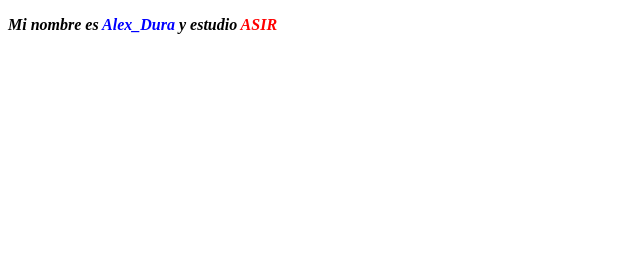
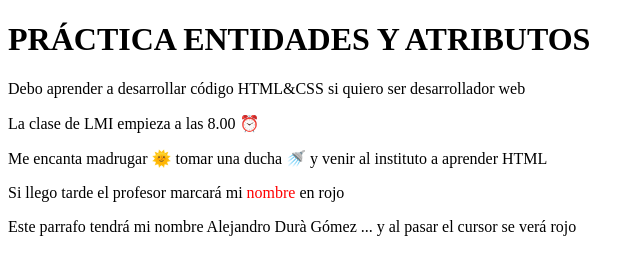
Before and after one commit to alexdura-star/Repositorio_nuevo-, a plain HTML site: page index.html in a window 1280 px wide. Shown: the whole page, without its empty margins (0-644 px from the left). Drawn offline with Linux system fonts and the light colour scheme.

Commit message:
https://github.com/alexdura-star/Repositorio_nuevo-.git

```diff
--- a/index.html
+++ b/index.html
@@ -1,31 +1,20 @@
 <!DOCTYPE html>
-<html lang="es">
+<html lang="en">
 <head>
     <meta charset="UTF-8">
     <meta name="viewport" content="width=device-width, initial-scale=1.0">
     <meta http-equiv="X-UA-Compatible" content="ie=edge">
-    <title>Título Nuevo</title>
-    <style>
-p {
-  font-style: oblique;
-}
+    <title>Document</title>
+</head>
+<body>
 
-p.negrita {
-    font-weight: bold;
+    <h1> PRÁCTICA ENTIDADES Y ATRIBUTOS </h1>
 
-  }
+    <p>Debo aprender a desarrollar código HTML&amp;CSS si quiero ser desarrollador web</p>
+    <p>La clase de LMI empieza a las 8.00 ⏰ </p>
+    <p>Me encanta madrugar 🌞 tomar una ducha 🚿 y venir al instituto a aprender HTML</p>
+    <p>Si llego tarde el profesor marcará mi <span style="color:red">nombre </span> en rojo </p>
+    <p>Este parrafo tendrá mi nombre <span onmouseover="this.style.color='red'">Alejandro Durà Gómez ...</span> y al pasar el cursor se verá rojo </p>
 
-span.rojo {
-    color: red;
-  }
-
-  span.azul {
-    color: blue;
-}
-</style>
-</head>
-
-<body>
-    <p class="negrita" > Mi nombre es <span class="azul">Alex_Dura </span> y estudio <span class="rojo"> ASIR </span> </p>
 </body>
 </html>
```
Also changed, not shown: index2.html (deleted, +0 -20 lines), 1 other file.
